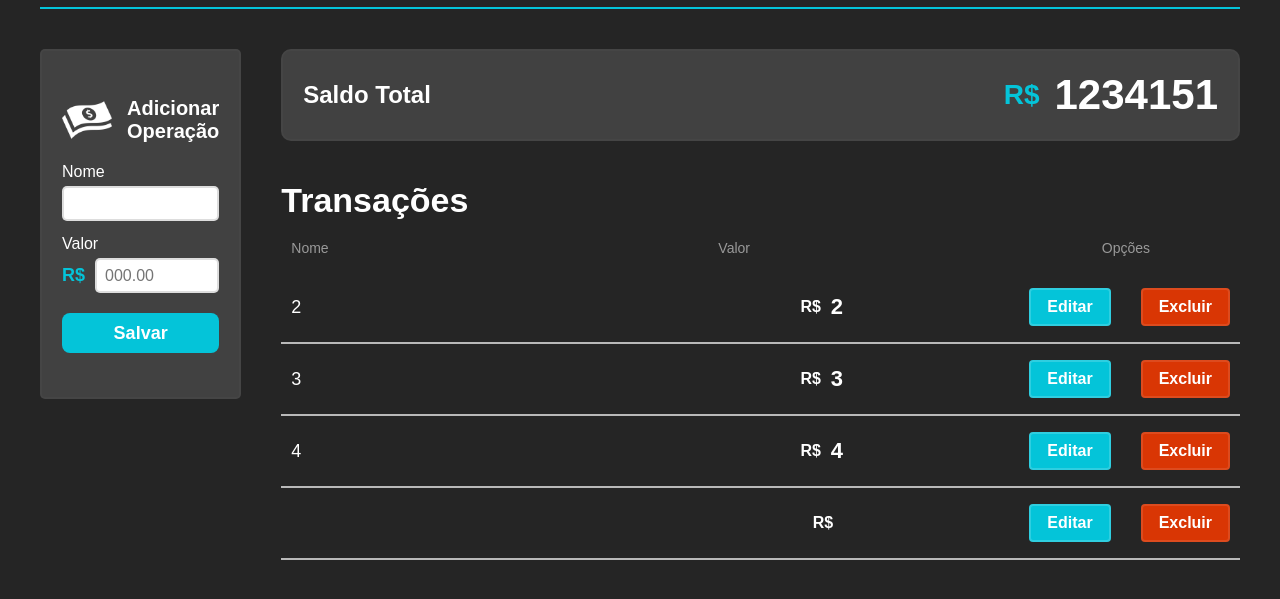
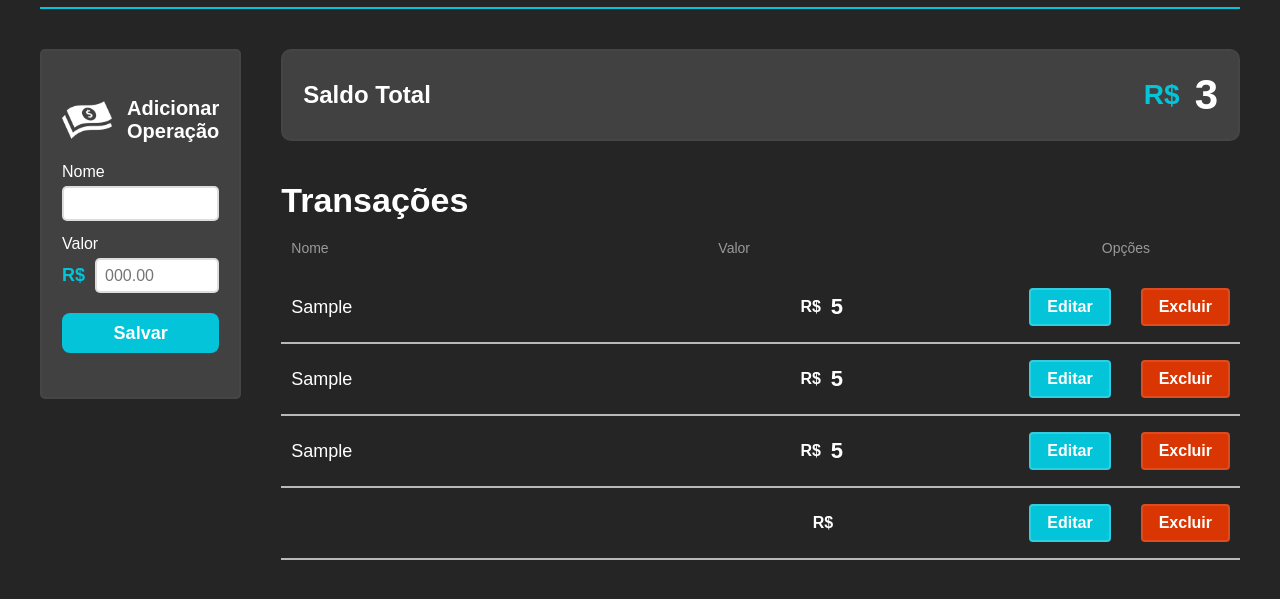
Before and after one commit to gustaRC/Curso_OneBitCode, a website with bundled scripts: page Modulo_Javascript/Modulo_JS-Avancado/Exercicio_ConsumindoAPI_ProjetoFinal/src/index.html in a window 1280 px wide. Both pictures are taken after typing "Sample", "5" into the empty fields and a click on the button "Salvar". Shown: the part 103-702 px from the top of the page. Built offline with nearby package versions, Linux system fonts and the light colour scheme; no server answers; data requests are answered from the project's data file.

Commit message:
update 21.08

```diff
--- a/Modulo_Javascript/Modulo_JS-Avancado/Exercicio_ConsumindoAPI_ProjetoFinal/backend.json
+++ b/Modulo_Javascript/Modulo_JS-Avancado/Exercicio_ConsumindoAPI_ProjetoFinal/backend.json
@@ -1,19 +1,19 @@
 {
   "transacoes": [
     {
-      "nome": "2",
-      "valor": "2",
+      "nome": "1",
+      "valor": "1",
+      "id": 1
+    },
+    {
+      "nome": "1",
+      "valor": "1",
       "id": 2
     },
     {
-      "nome": "3",
-      "valor": "3",
+      "nome": "1",
+      "valor": "1",
       "id": 3
-    },
-    {
-      "nome": "4",
-      "valor": "4",
-      "id": 4
     }
   ]
 }
--- a/Modulo_Javascript/Modulo_JS-Avancado/Exercicio_ConsumindoAPI_ProjetoFinal/src/index.html
+++ b/Modulo_Javascript/Modulo_JS-Avancado/Exercicio_ConsumindoAPI_ProjetoFinal/src/index.html
@@ -18,7 +18,7 @@
         </header>
 
         <section class="section-content">
-            <form id="formOp" method="post" action="http://localhost:3000/transacoes">
+            <form id="formOp" method="post" action="http://localhost:3000/transacoes" class="formOp" data-metodo="post">
                 <span class="title-op">
                     <img src="img/iconmonstr-banknote-13-72.png" alt="money-op-icon">
                     <h2>Adicionar Operação</h2>
--- /dev/null
+++ b/Modulo_Javascript/Modulo_JS-Avancado/Exercicio_ConsumindoAPI_ProjetoFinal/src/scripts/bEditar.js
@@ -0,0 +1,45 @@
+export async function bEditar() {
+    const bEditar = document.querySelectorAll(".editar")
+
+    let valorForm = document.getElementById("valorForm")
+    let nomeForm = document.getElementById("nomeForm")
+
+    bEditar.forEach(async el => {
+        el.addEventListener("click", async () => {
+            formOpPut.dataset.metodo = 'put'
+
+            const transacaoAtual = await fetch("http://localhost:3000/transacoes/" + el.dataset.num).then(
+                (result) => result.json()
+            );
+
+            nomeForm.value = transacaoAtual.nome
+            valorForm.value = transacaoAtual.valor
+        })
+
+        const formOpPut = document.getElementById("formOp");
+
+        if (formOpPut.dataset.metodo = 'put') {
+            await formOpPut.addEventListener("submit", async () => {
+                const op = {
+                    nome: document.querySelector("#nomeForm").value,
+                    valor: document.querySelector("#valorForm").value,
+                };
+
+                await fetch(
+                    "http://localhost:3000/transacoes/" + el.dataset.num,
+                    {
+                        method: "PUT",
+                        headers: {
+                        "Content-Type": "application/json",
+                        },
+                        body: JSON.stringify(op),
+                    }
+                );
+
+                document.getElementById(`nomeTransacao-${el.dataset.num}`).textContent = op.nome
+                document.getElementById(`valorTransacao-${el.dataset.num}`).textContent = op.valor
+                formOpPut.dataset.metodo = 'post'
+            })
+        }
+    })
+}
--- a/Modulo_Javascript/Modulo_JS-Avancado/Exercicio_ConsumindoAPI_ProjetoFinal/src/scripts/bExcluir.js
+++ b/Modulo_Javascript/Modulo_JS-Avancado/Exercicio_ConsumindoAPI_ProjetoFinal/src/scripts/bExcluir.js
@@ -1,14 +1,14 @@
+import { saldoTotal } from "./saldoTotal.js";
+
 export function excluirSpan(bt) {
   const divButton = bt.parentElement;
   const spanTransacoes = divButton.parentElement;
-  console.log(spanTransacoes);
   const painelTransacoes = spanTransacoes.parentElement;
   painelTransacoes.removeChild(spanTransacoes);
 }
 
 export function excluirTransacao() {
   const bExcluir = document.querySelectorAll(".excluir");
-  console.log(bExcluir);
 
   bExcluir.forEach((el) => {
     el.addEventListener("click", async () => {
@@ -23,6 +23,8 @@ export function excluirTransacao() {
           },
         }
       );
+      saldoTotal();
     });
   });
+
 }
--- a/Modulo_Javascript/Modulo_JS-Avancado/Exercicio_ConsumindoAPI_ProjetoFinal/src/scripts/criarSpan.js
+++ b/Modulo_Javascript/Modulo_JS-Avancado/Exercicio_ConsumindoAPI_ProjetoFinal/src/scripts/criarSpan.js
@@ -2,6 +2,7 @@ export function criarSpan(transacoes) {
   const Pnome = document.createElement("p");
   Pnome.classList.add("nomeTransacoes");
   Pnome.textContent = transacoes.nome;
+  Pnome.id = `nomeTransacao-${transacoes.id}`
 
   const h4 = document.createElement("h4");
   h4.textContent = "R$";
@@ -10,12 +11,14 @@ export function criarSpan(transacoes) {
   h3.classList.add("valorTransacoes");
   //h3.textContent = new Intl.NumberFormat('pt-BR', {style: 'currency', currency: 'BRL'}).format(transacoes.valor)
   h3.textContent = transacoes.valor;
+  h3.id = `valorTransacao-${transacoes.id}`
 
   const div = document.createElement("div");
   div.append(h4, h3);
 
   const bEditar = document.createElement("button");
   bEditar.id = `bEditar-${transacoes.id}`;
+  bEditar.setAttribute("data-num", transacoes.id);
   bEditar.classList.add("editar");
   bEditar.textContent = "Editar";
 
--- a/Modulo_Javascript/Modulo_JS-Avancado/Exercicio_ConsumindoAPI_ProjetoFinal/src/scripts/index.js
+++ b/Modulo_Javascript/Modulo_JS-Avancado/Exercicio_ConsumindoAPI_ProjetoFinal/src/scripts/index.js
@@ -1,15 +1,26 @@
+import { bEditar } from "./bEditar.js";
 import { excluirTransacao } from "./bExcluir.js";
 import { criarSpan } from "./criarSpan.js";
+import { saldoTotal } from "./saldoTotal.js";
+
+function funcoesPadroes() {
+  excluirTransacao();
+  saldoTotal()
+}
+
 
 document.addEventListener("DOMContentLoaded", async () => {
   const spanTransacoes = await fetch("http://localhost:3000/transacoes").then(
     (result) => result.json()
   );
   spanTransacoes.forEach(criarSpan);
-  excluirTransacao();
+  funcoesPadroes()
+  bEditar()
 });
 
 const formOP = document.getElementById("formOp");
+
+if (formOP.dataset.metodo === "post") {
   formOP.addEventListener("submit", async (ev) => {
     ev.preventDefault();
 
@@ -29,5 +40,7 @@ formOP.addEventListener("submit", async (ev) => {
     const dadosSalvos = await response.json();
     formOP.reset();
     criarSpan(dadosSalvos);
-  excluirTransacao();
+    funcoesPadroes();
+    bEditar()
   });
+}
--- /dev/null
+++ b/Modulo_Javascript/Modulo_JS-Avancado/Exercicio_ConsumindoAPI_ProjetoFinal/src/scripts/saldoTotal.js
@@ -0,0 +1,17 @@
+export async function saldoTotal() {
+    let saldoTotal = document.getElementById("saldoTotal")
+
+    let valoresTransacoes = []
+
+    const transacoesBack = await fetch("http://localhost:3000/transacoes").then(
+        (result) => result.json()
+    );
+
+    transacoesBack.forEach(el => {
+        valoresTransacoes.push(parseFloat(el.valor))
+    });
+
+    const saldo = valoresTransacoes.reduce((accumulator, currentValue) => accumulator + currentValue, 0);
+
+    saldoTotal.textContent = saldo
+}
--- a/Modulo_Javascript/Modulo_JS-Avancado/Exercicio_ConsumindoAPI_ProjetoFinal/src/styles/style.css
+++ b/Modulo_Javascript/Modulo_JS-Avancado/Exercicio_ConsumindoAPI_ProjetoFinal/src/styles/style.css
@@ -58,7 +58,7 @@ header div {
     width: 100%;
 }
 
-#formOp {
+.formOp {
     display: flex;
     flex-direction: column;
     justify-content: center;
```
Lines whose indentation alone changed are shown as unchanged.
